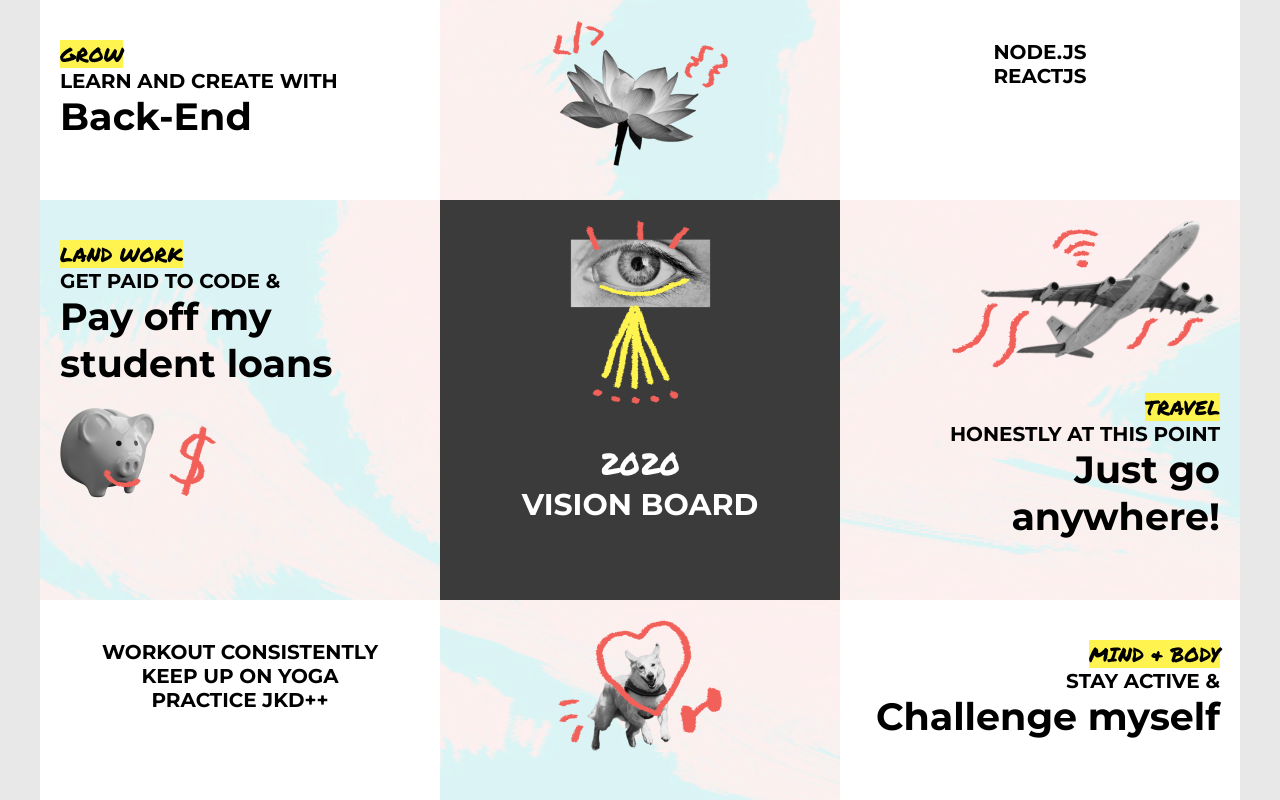
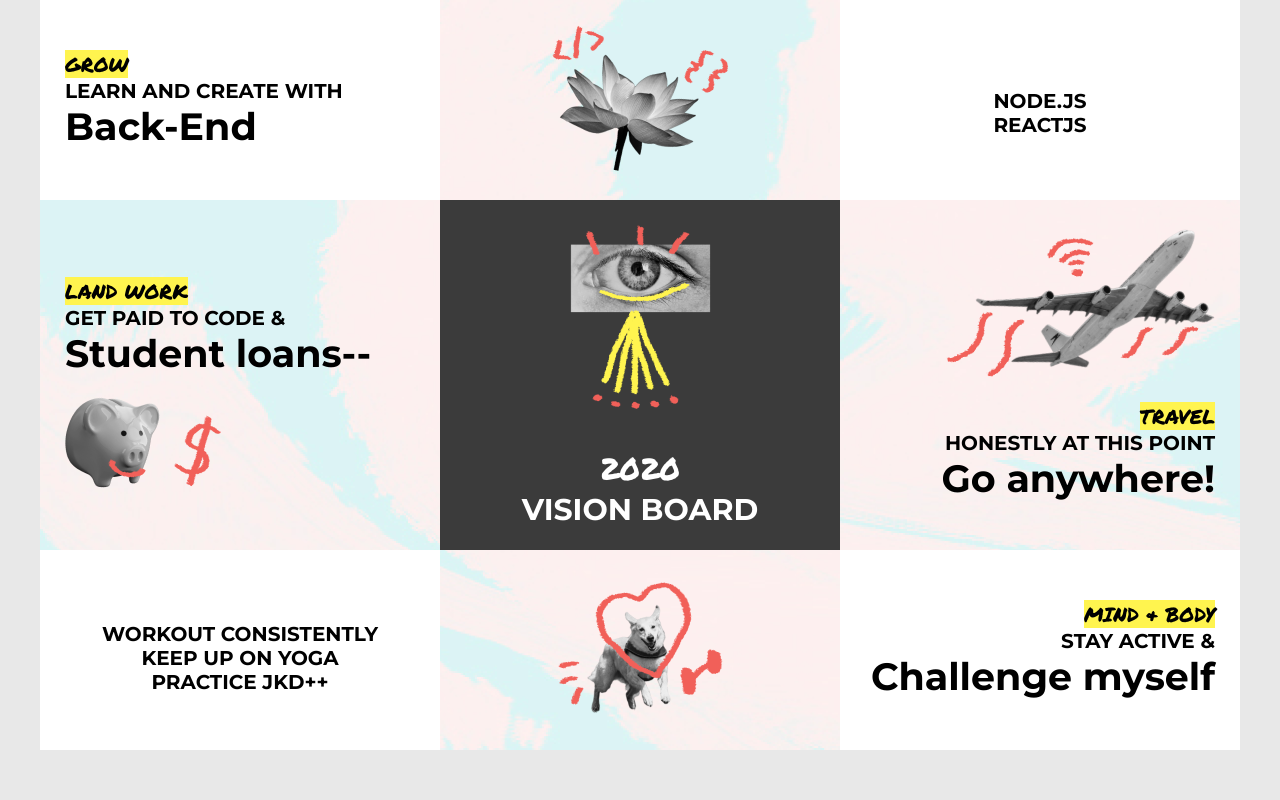
Before and after one commit to NoelArzola/vision-board, a plain HTML site: page index.html in a window 1280 px wide. Drawn offline with Linux system fonts and the light colour scheme.

Commit message:
Finishing touches

```diff
--- a/css/main.css
+++ b/css/main.css
@@ -18,14 +18,16 @@ strong {
     'mid-left mid mid-right'
     'bottom-left bottom-mid bottom-right';
   grid-template-columns: 400px 400px 400px;
-  grid-template-rows: 200px 400px 200px ;
+  grid-template-rows: 200px 350px 200px ;
   margin: 0 auto;
   width: 1200px;
 }
 
 .block {
   box-sizing: border-box;
-  padding: 20px;
+  display: block;
+  padding: 25px;
+  align-content: center;
 }
 
 .block-one,
@@ -46,6 +48,7 @@ strong {
 
 .block-three {
   grid-area: top-right;
+  padding-top: 50px;
   text-align: center;
 
 }
@@ -69,6 +72,7 @@ strong {
 
 .block-seven {
   grid-area: bottom-left;
+  padding-top: 40px;
   text-align: center;
 }
 
```
Also changed, not shown: index.html (+2 -2 lines).
